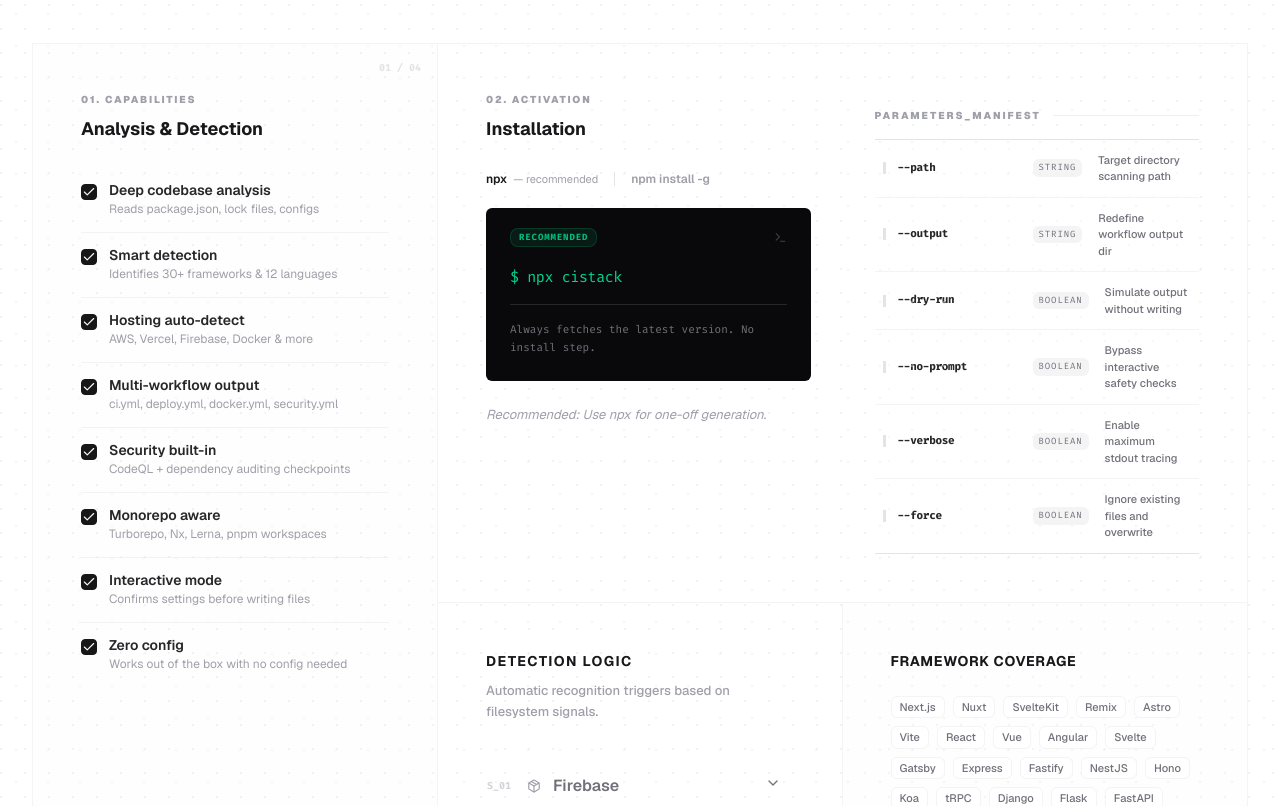
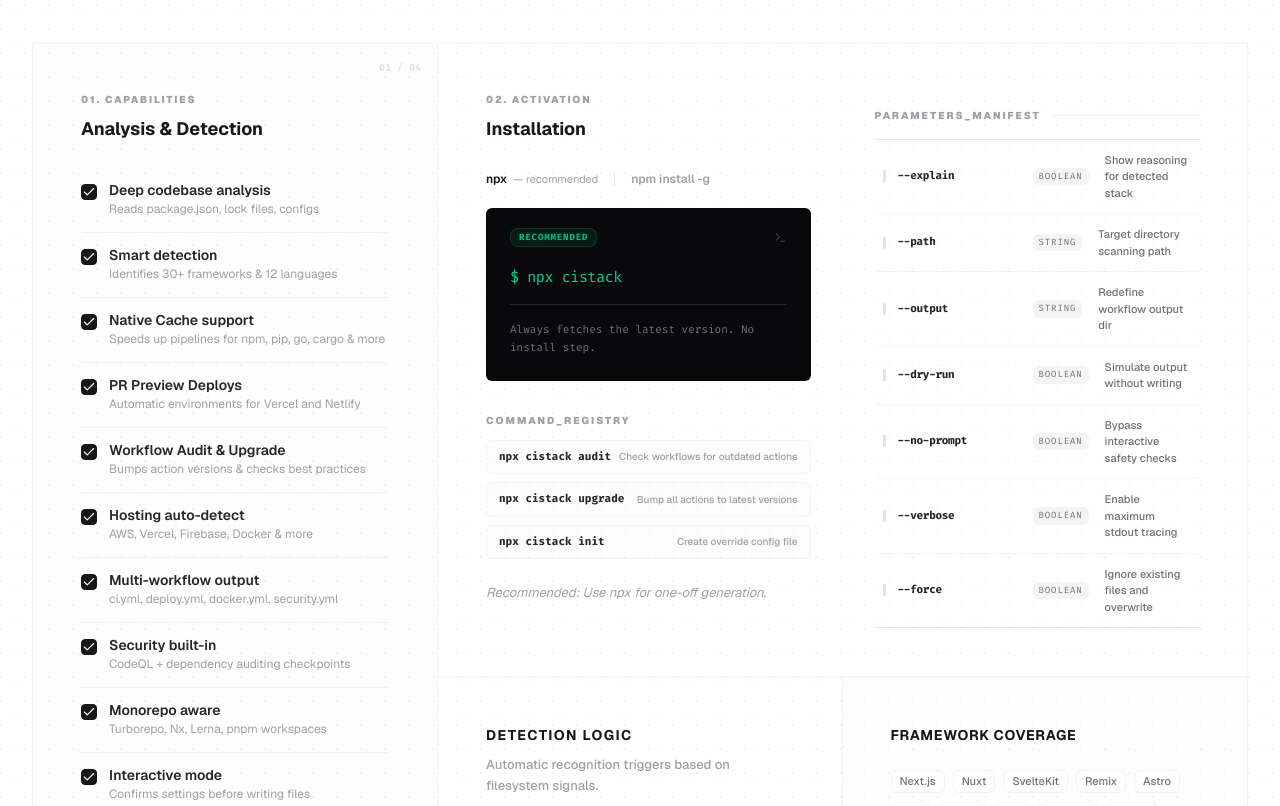
Before and after one commit to edwinvakayil/cistack-docs, a Next.js app: page / in a window 1280 px wide. Shown: the part 1340-2146 px from the top of the page. Built offline with nearby package versions, Linux system fonts and the light colour scheme.

Commit message:
cistack-docs

```diff
--- a/app/page.tsx
+++ b/app/page.tsx
@@ -354,6 +354,9 @@
                   {[
                     { label: "Deep codebase analysis", sub: "Reads package.json, lock files, configs" },
                     { label: "Smart detection", sub: "Identifies 30+ frameworks & 12 languages" },
+                    { label: "Native Cache support", sub: "Speeds up pipelines for npm, pip, go, cargo & more" },
+                    { label: "PR Preview Deploys", sub: "Automatic environments for Vercel and Netlify" },
+                    { label: "Workflow Audit & Upgrade", sub: "Bumps action versions & checks best practices" },
                     { label: "Hosting auto-detect", sub: "AWS, Vercel, Firebase, Docker & more" },
                     { label: "Multi-workflow output", sub: "ci.yml, deploy.yml, docker.yml, security.yml" },
                     { label: "Security built-in", sub: "CodeQL + dependency auditing checkpoints" },
@@ -385,6 +388,21 @@
                       <h3 className="text-[18px] font-bold text-zinc-900">Installation</h3>
                     </div>
                     <InstallToggle />
+                    <div className="flex flex-col gap-3 mt-2">
+                       <span className="text-[10px] font-black uppercase tracking-[0.2em] text-zinc-400">COMMAND_REGISTRY</span>
+                       <div className="flex flex-col gap-2">
+                          {[
+                            { cmd: "audit", d: "Check workflows for outdated actions" },
+                            { cmd: "upgrade", d: "Bump all actions to latest versions" },
+                            { cmd: "init", d: "Create override config file" }
+                          ].map((c, i) => (
+                            <div key={i} className="flex items-center justify-between px-3 py-2 border border-zinc-100 bg-zinc-50/50 rounded-sm group hover:border-zinc-200 transition-colors">
+                              <code className="text-[11px] font-extrabold text-zinc-800">npx cistack {c.cmd}</code>
+                              <span className="text-[10px] text-zinc-400 font-medium">{c.d}</span>
+                            </div>
+                          ))}
+                       </div>
+                    </div>
                     <p className="text-[13px] text-zinc-400 italic">Recommended: Use npx for one-off generation.</p>
                   </div>
                   <div className="flex flex-col gap-4 mt-4">
@@ -395,6 +413,7 @@
 
                     <div className="flex flex-col border-y border-zinc-200 divide-y divide-zinc-100 bg-white/40">
                       {[
+                        { cmd: "--explain", t: "boolean", d: "Show reasoning for detected stack" },
                         { cmd: "--path", t: "string", d: "Target directory scanning path" },
                         { cmd: "--output", t: "string", d: "Redefine workflow output dir" },
                         { cmd: "--dry-run", t: "boolean", d: "Simulate output without writing" },
@@ -431,13 +450,13 @@
                         {[
                           { id: "p1", idx: "S_01", n: "Firebase", s: "firebase.json, firebase-tools dep", d: "Automatic Firebase Hosting detection with automated multi-project branch logic.", icon: <Package size={14} /> },
                           { id: "p2", idx: "S_02", n: "Vercel", s: "vercel.json, .vercel dir, vercel dep", d: "Vercel deploy-gate generation with branch-aware environment provisioning.", icon: <Shield size={14} /> },
-                          { id: "p3", idx: "S_03", n: "Netlify", s: "netlify.toml, _redirects", d: "Netlify edge detection with custom header and redirect validation.", icon: <Terminal size={14} /> },
+                          { id: "p3", idx: "S_03", n: "Netlify", s: "netlify.toml, _redirects, netlify-cli dep", d: "Netlify edge detection with custom header and redirect validation.", icon: <Terminal size={14} /> },
                           { id: "p4", idx: "S_04", n: "GitHub Pages", s: "gh-pages dep, github.io package.json", d: "Static site hosting recognition for the native GitHub Pages deployment service.", icon: <Globe size={14} /> },
-                          { id: "p5", idx: "S_05", n: "AWS Cloud", s: "serverless.yml, appspec.yml, cdk.json", d: "Infrastructure-as-Code (IaC) recognition for AWS CDK, EC2, and Serverless.", icon: <Box size={14} /> },
+                          { id: "p5", idx: "S_05", n: "AWS Cloud", s: "serverless.yml, appspec.yml, cdk.json, aws-sdk dep", d: "Infrastructure-as-Code (IaC) recognition for AWS CDK, EC2, and Serverless.", icon: <Box size={14} /> },
                           { id: "p6", idx: "S_06", n: "GCP App Engine", s: "app.yaml", d: "Automated deployment scanning for Google Cloud Platform App Engine targets.", icon: <Globe size={14} /> },
                           { id: "p7", idx: "S_07", n: "Azure", s: "azure/pipelines.yml, @azure/* deps", d: "Azure App Service and native Azure pipeline definition identification.", icon: <Package size={14} /> },
                           { id: "p8", idx: "S_08", n: "Heroku", s: "Procfile, heroku.yml", d: "Classic PaaS deployment via Heroku registry and git push logic.", icon: <Box size={14} /> },
-                          { id: "p9", idx: "S_09", n: "Render / Railway", s: "render.yaml, railway.json", d: "Modern PaaS detection utilizing automated app service descriptors.", icon: <Terminal size={14} /> },
+                          { id: "p9", idx: "S_09", n: "Render / Railway", s: "render.yaml, railway.json, railway.toml", d: "Modern PaaS detection utilizing automated app service descriptors.", icon: <Terminal size={14} /> },
                           { id: "p10", idx: "S_10", n: "Docker", s: "Dockerfile, docker-compose.yml", d: "Containerization recognition with Buildx layer caching and GHCR authentication.", icon: <Box size={14} /> }
                         ].map((p) => (
                           <AccordionItem key={p.id} value={p.id} className="border-b border-zinc-100 last:border-0">
@@ -519,7 +538,7 @@
                 <div className="grid grid-cols-1 md:grid-cols-2 gap-x-16 gap-y-12">
                   {[
                     { f: "ci.yml", l: "Continuous Integration", d: "Runs on push/PR: Lint (ESLint, TS type-check), Test (Node versions matrix), Build (production), and E2E." },
-                    { f: "deploy.yml", l: "Continuous Deployment", d: "Triggers on main: Platform-specific deployment routing with documented, mandatory secret references at the top of file." },
+                    { f: "deploy.yml", l: "Continuous Deployment", d: "Triggers on main: Platform deployment with automatic PR Preview environments for Vercel and Netlify." },
                     { f: "docker.yml", l: "Docker Build & Push", d: "Triggers on main/tags: Multi-platform build via Docker Buildx, GHCR push, and GitHub Actions caching." },
                     { f: "security.yml", l: "Security Audit", d: "Runs on push/PR/weekly schedules: Dependency analysis and deep CodeQL auditing for the detected language." }
                   ].map((wf, i) => (
```
